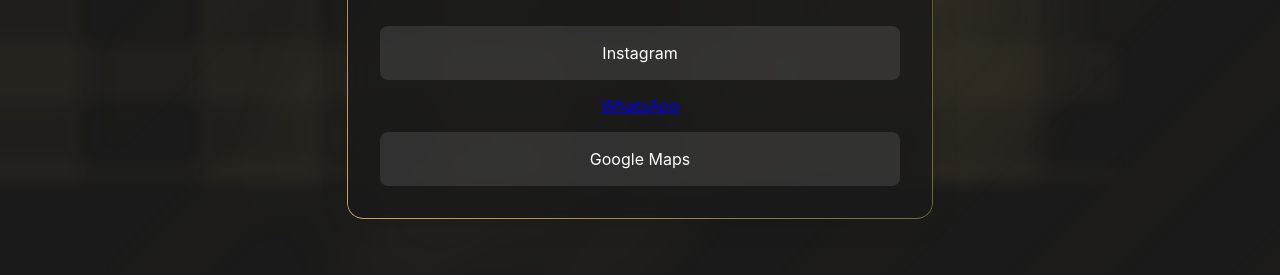
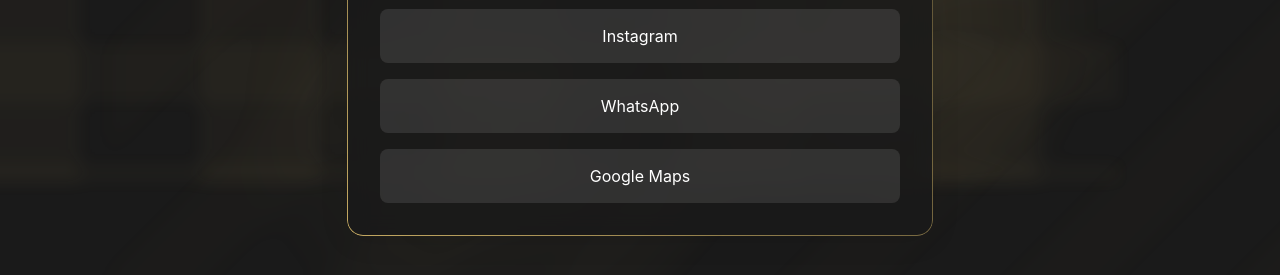
Before and after one commit to jhonatancamargo/construtorajlc.shop, a website built with Vite: page index.html in a window 1280 px wide. Shown: the part 517-792 px from the top of the page. Built offline with nearby package versions, Linux system fonts and the light colour scheme.

Commit message:
Update index.html

```diff
--- a/index.html
+++ b/index.html
@@ -23,7 +23,7 @@
 
         <div class="links-container">
           <a href="https://www.instagram.com/construtora_jlc/" class="link-card">Instagram</a>
-          <a href="#" class="https://construtorajlc.shop/agendamento" class="link-card">WhatsApp</a>
+          <a href="https://construtorajlc.shop/agendamento" class="link-card">WhatsApp</a>
           <!--a href="#" class="link-card">YouTube</a-->
           <a href="#" class="link-card">Google Maps</a>
         </div>
```
